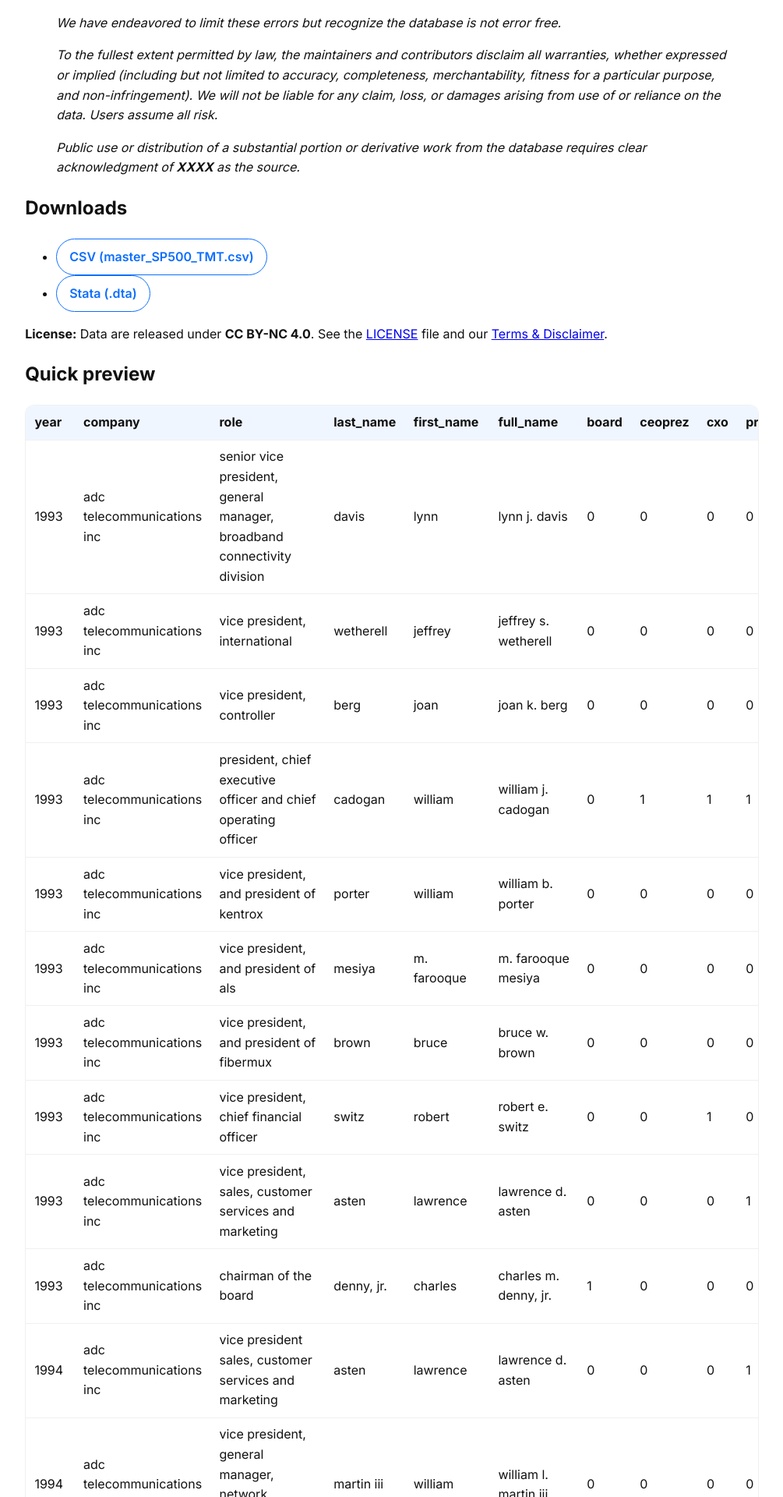
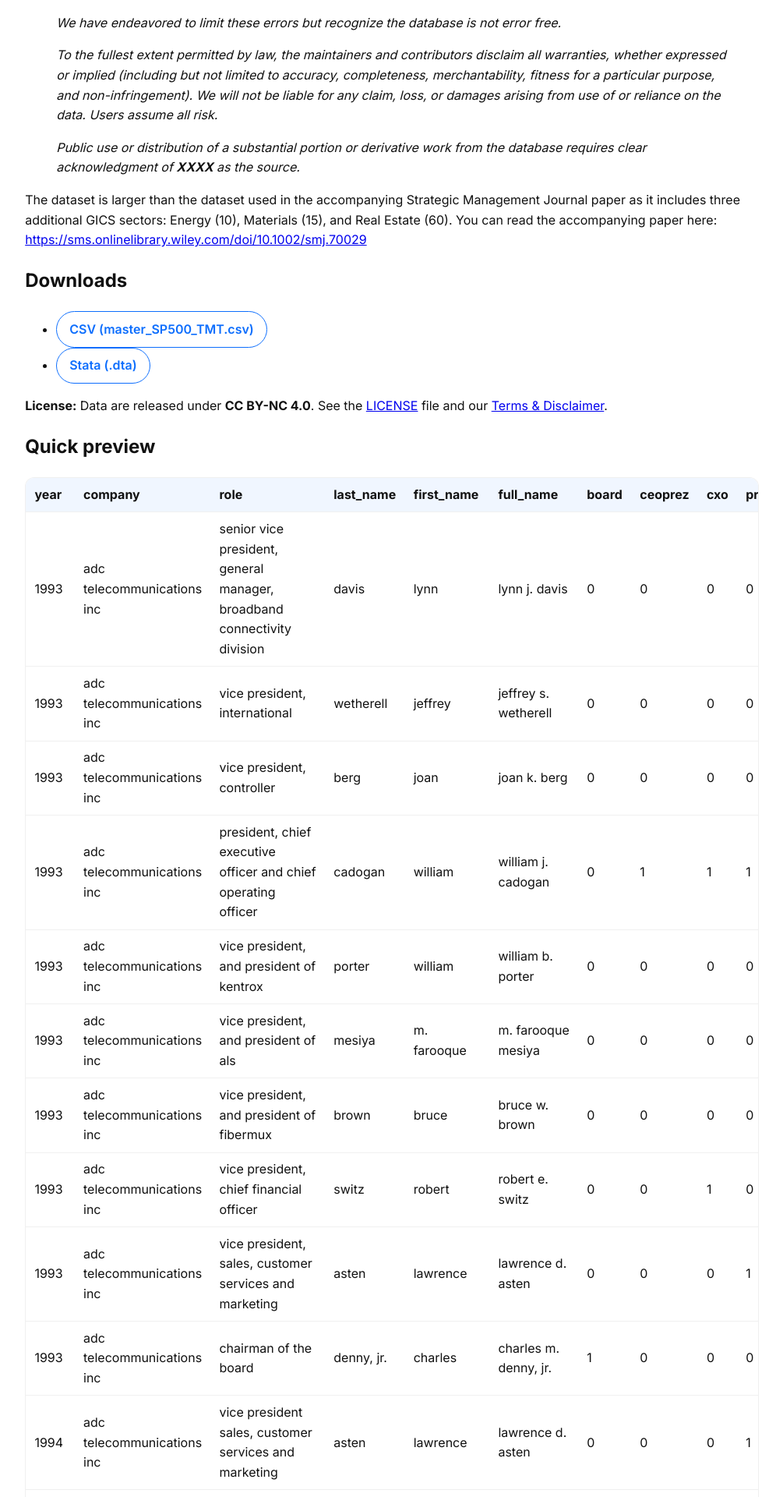
Before and after one commit to OrganizationDesign/homepage, a Jekyll site: the page built from index.md, in a window 1280 px wide. Shown: the part 927-2847 px from the top of the page at 78% size, without its empty margins (137-1142 px from the left). Built offline with Jekyll 4.4.1, drawn with Linux system fonts in a browser that asks for light colours.

Commit message:
Update index.md with dataset details and paper link
Added information about the dataset size and a link to the accompanying paper.

```diff
--- a/index.md
+++ b/index.md
@@ -35,6 +35,9 @@ We introduce a public, hand-collected organizational-structure database covering
 
 > *Public use or distribution of a substantial portion or derivative work from the database requires clear acknowledgment of **{{ site.ack_source | default: "XXXX" }}** as the source.*
 
+The dataset is larger than the dataset used in the accompanying Strategic Management Journal paper as it includes three additional GICS sectors: Energy (10), Materials (15), and Real Estate (60).
+You can read the accompanying paper here: [https://sms.onlinelibrary.wiley.com/doi/10.1002/smj.70029](https://sms.onlinelibrary.wiley.com/doi/10.1002/smj.70029)
+
 ## Downloads
 - [CSV (master_SP500_TMT.csv)]({{ "/data/master_SP500_TMT.csv" | absolute_url }}){: .btn download="master_SP500_TMT.csv" type="text/csv" }
 - [Stata (.dta)]({{ "/data/master_SP500_TMT.dta" | absolute_url }}){: .btn download="master_SP500_TMT.dta" }
```
